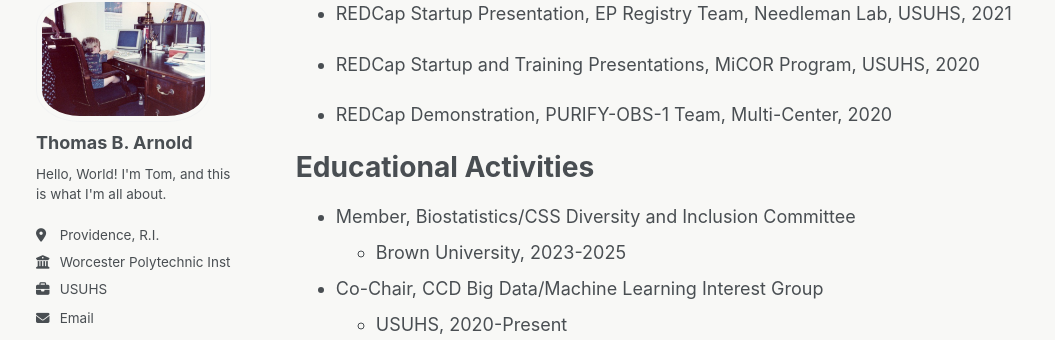
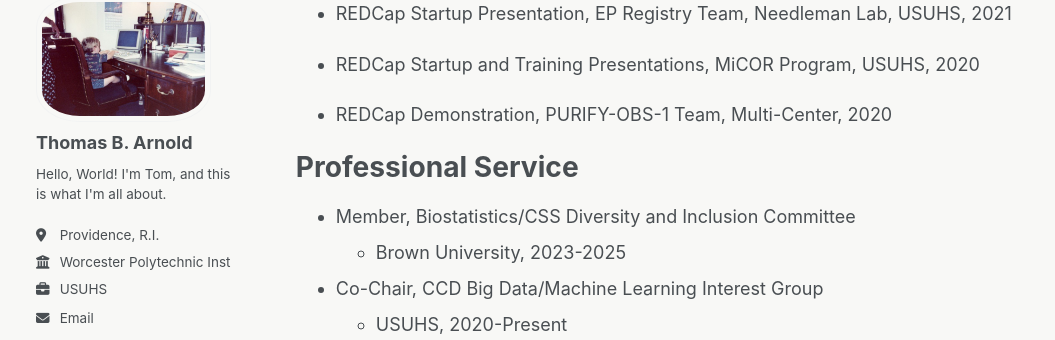
Before and after one commit to tomrannosaurus/tomrannosaurus.github.io, a Jekyll site: the page built from _pages/about.md, in a window 1280 px wide and 900 px high, scrolled down 8170 px. Shown: the part 110-450 px from the top of the window, without its empty margins (0-1055 px from the left). Built offline with Jekyll 4.4.1, drawn with Linux system fonts in a browser that asks for light colours; some web fonts are replaced.

Commit message:
Rename CV section to Professional Service

```diff
--- a/_pages/about.md
+++ b/_pages/about.md
@@ -178,7 +178,7 @@ Presentations
 
 * REDCap Demonstration, PURIFY-OBS-1 Team, Multi-Center, 2020
 
-Educational Activities
+Professional Service
 ======
 * Member, Biostatistics/CSS Diversity and Inclusion Committee
   * Brown University, 2023-2025
```
